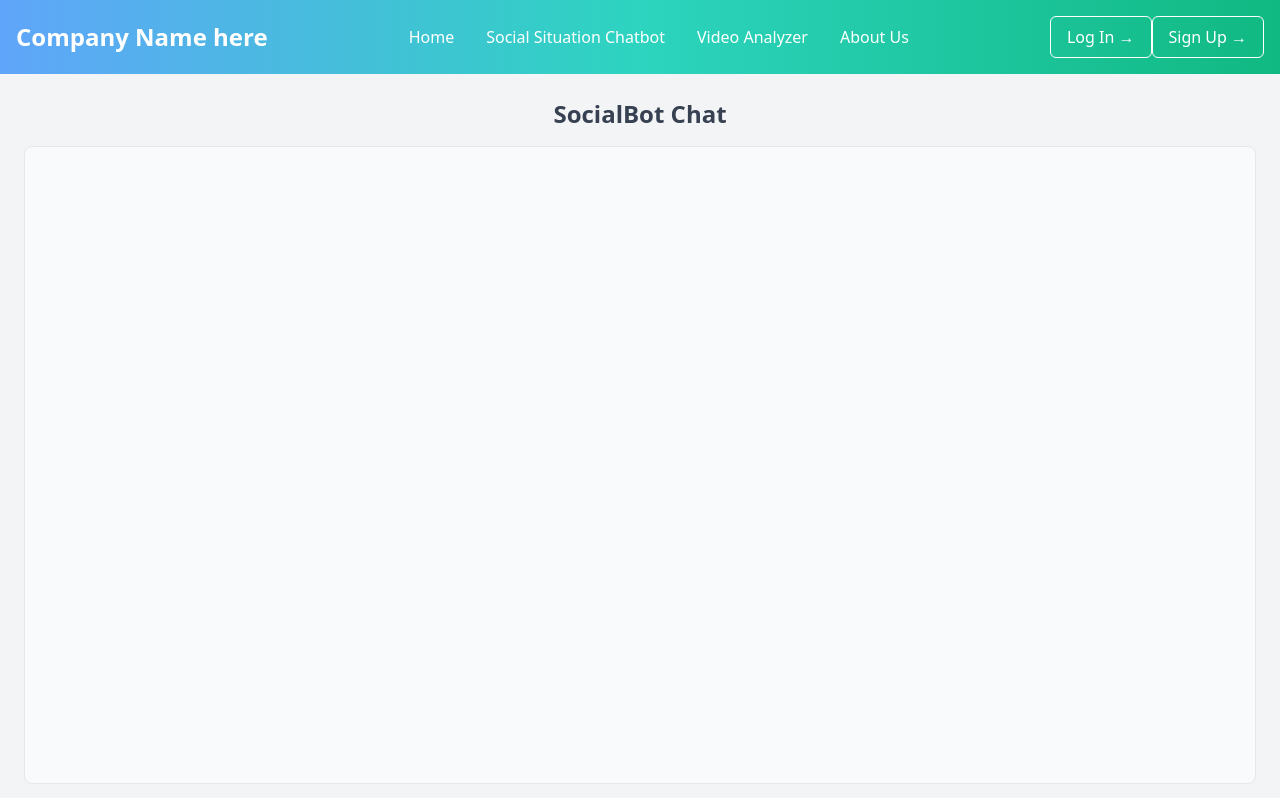
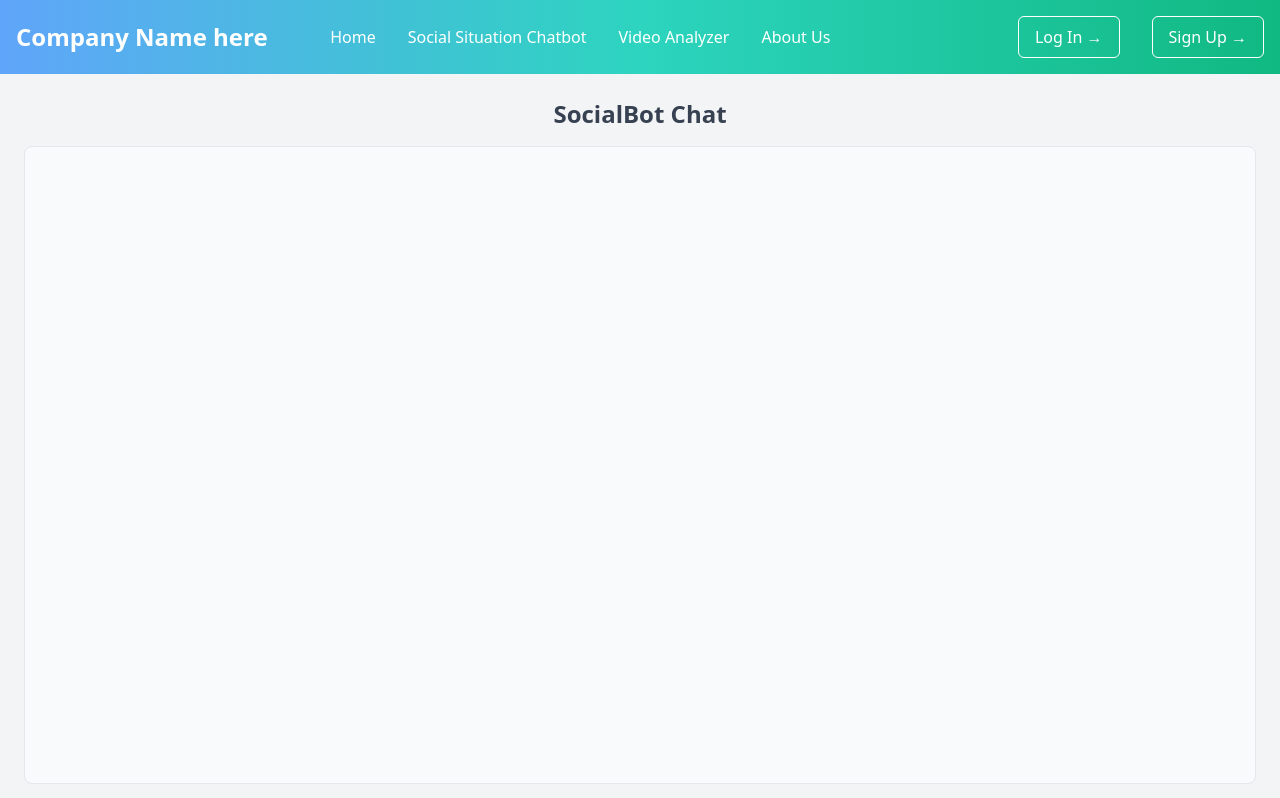
Before and after one commit to AbstractOperatorsInterns/AbstractOperatorsInterns, a React (Create React App) app in the folder client/: page /socialBot in a window 1280 px wide. Shown: the top 798 px of the page. Built offline with nearby package versions, Linux system fonts and the light colour scheme.

Commit message:
Tried fixing multiple dropdown error
Multiple dropdowns can show up at the same time, which blocks some output. I tried fixing this, but it needs boolean algebra that is not working right now

```diff
--- a/client/src/components/Navbar.js
+++ b/client/src/components/Navbar.js
@@ -49,10 +49,11 @@ function Navbar() {
                         <li><a href="/about" className="hover:underline">About Us</a></li>
                     </ul>
                 </nav>
-                <div className="relative">
+                <ul className="flex-grow flex space-x-8 justify-end">
+                    <li><div className="relative">
                     <button
                         className="flex items-center space-x-2 px-4 py-2 border border-white rounded-md hover:bg-white hover:text-teal-500 duration-300"
-                        onClick={() => setShowDropdown(!showDropdown)}
+                        onClick={() => setShowDropdown(!showDropdown) && setShowDropdown2(false)}
                     >
                         Log In →
                     </button>
@@ -74,11 +75,12 @@ function Navbar() {
                             <p className="text-sm text-gray-600 mt-2">{loginResponse}</p>
                         </div>
                     )}
-                </div>
-                <div className="relative">
+                </div></li>
+                    <li><div className="relative">
                     <button
                         className="flex items-center space-x-2 px-4 py-2 border border-white rounded-md hover:bg-white hover:text-teal-500 duration-300"
-                        onClick={() => setShowDropdown2(!showDropdown2)}
+                        onClick={() => setShowDropdown2(!showDropdown2) && setShowDropdown(false)}
+
                     >Sign Up →</button>
                     {showDropdown2 && (
                         <div className="absolute right-0 mt-2 w-64 bg-white text-gray-700 shadow-lg rounded-lg p-4 border">
@@ -98,7 +100,8 @@ function Navbar() {
                             <p className="text-sm text-gray-600 mt-2">{loginResponse}</p>
                         </div>
                     )}
-                </div>
+                </div></li>
+                </ul>
             </div>
         </header>
     );
--- a/client/src/pages/SocialBot.js
+++ b/client/src/pages/SocialBot.js
@@ -56,7 +56,6 @@ function SocialBot() {
       <div className="flex flex-col h-screen w-screen bg-gray-100">
       <div className="flex-grow flex flex-col w-full p-6">
           <h2 className="text-2xl font-semibold text-center text-gray-700 mb-4">SocialBot Chat</h2>
-
           <div className="flex-grow overflow-y-auto border rounded-lg p-3 bg-gray-50">
               {messages.map((message, index) => (
                   <div
```
